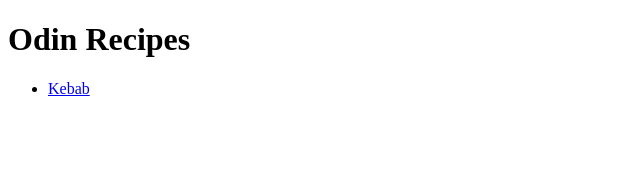
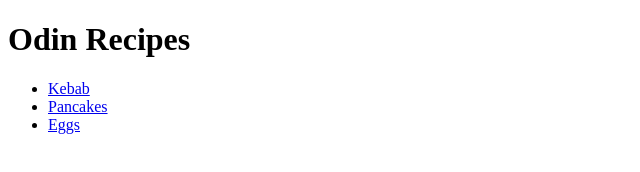
Before and after one commit to NedzadDonlagic04/odin-recipes, a plain HTML site: page index.html in a window 1280 px wide. Shown: the whole page, without its empty margins (0-640 px from the left). Drawn offline with Linux system fonts and the light colour scheme.

Commit message:
Added links for the eggs.html and pancake.html pages to index.html

```diff
--- a/index.html
+++ b/index.html
@@ -10,6 +10,8 @@
     <h1>Odin Recipes</h1>
     <ul>
         <li><a href="./recipes/kebab.html">Kebab</a></li>
+        <li><a href="./recipes/pancakes.html">Pancakes</a></li>
+        <li><a href="./recipes/eggs.html">Eggs</a></li>
     </ul>
 </body>
 </html>
```
